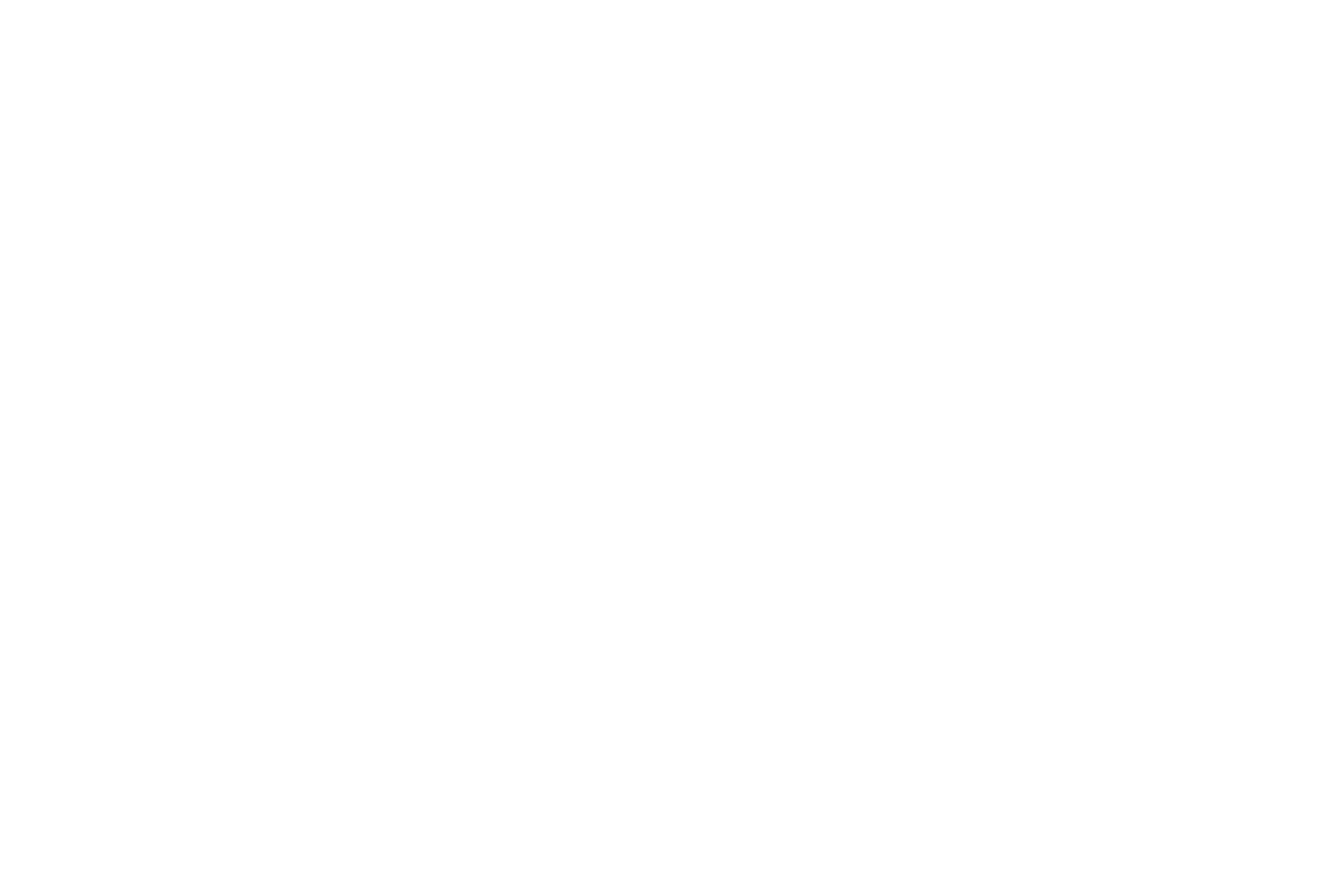
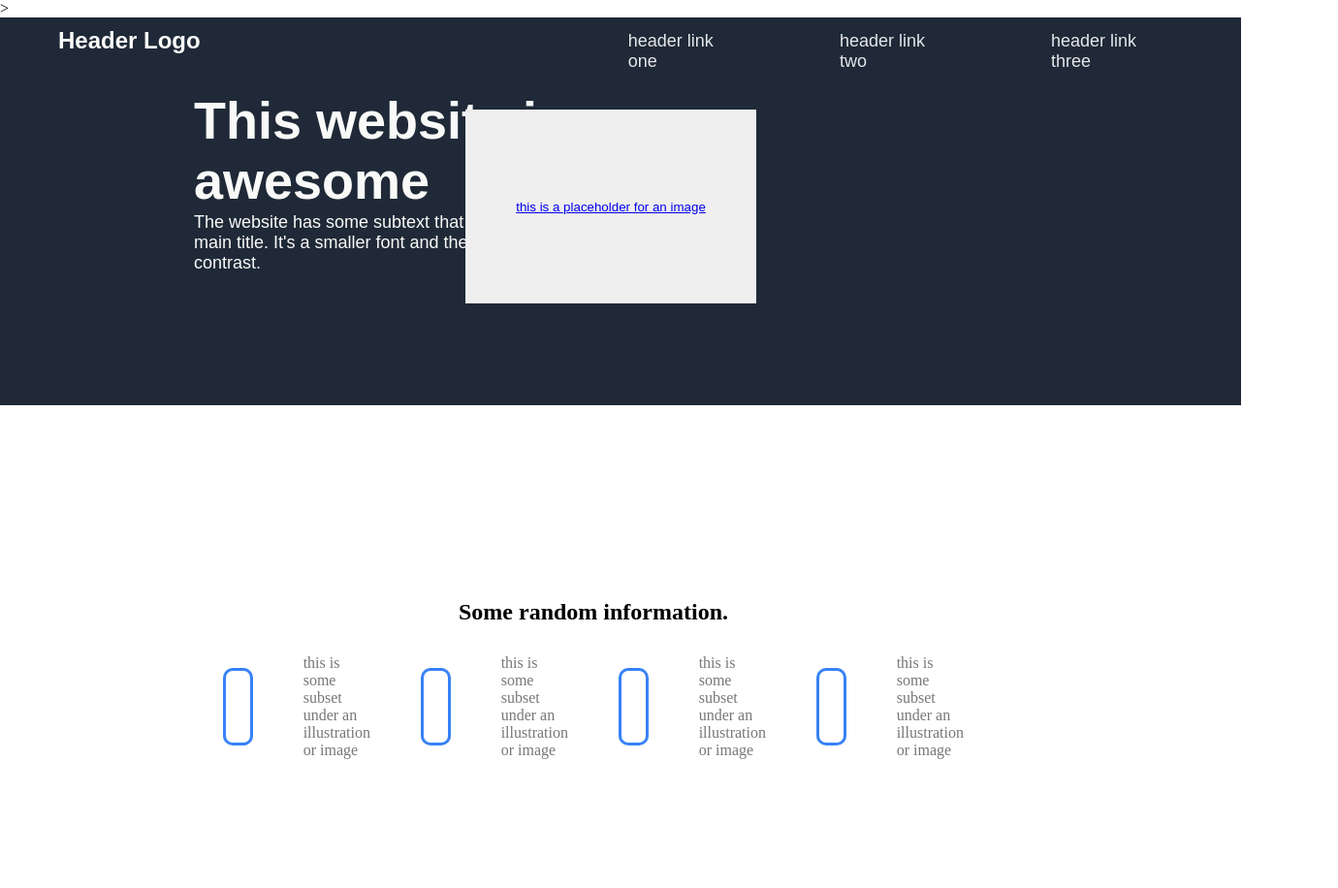
Before and after one commit to JacintaNgwu/Landing-page, a plain HTML site: page index.html in a window 1280 px wide. Shown: the top 916 px of the page at 97% size, 1380 px wide, since content can reach past the window. Before the commit the page ends 800 px from the top, so only its background shows below. Drawn offline with Linux system fonts and the light colour scheme.

Commit message:
add index.html

```diff
--- a/css/style.css
+++ b/css/style.css
@@ -0,0 +1,233 @@
+*{
+    margin: 0;
+    padding: 0;
+    box-sizing: border-box;
+}
+
+body{
+    width: 100%;
+    height: 100%;
+}
+.header{
+    height: 400px;
+    width: 100%;
+    background-color: #1f2937;
+    background-position: center;
+    background-size: cover;
+    position: relative;
+
+
+}
+.navbar{
+    width: 1200px;
+    height: 75px;
+    margin: auto;
+}
+
+.icon{
+    width: 200px;
+    float: left;
+    height: 70px;
+
+}
+
+.logo{
+    color: #f9faf8;
+    font-size: 24px;
+    float: left;
+    padding-left: 20px;
+    padding-top: 10px;
+    font-family:  Arial;
+
+}
+
+.menu{
+    width: 400px;
+    float: right;
+    height: 70px;
+}
+
+ul{
+    float: right;
+    display: flex;
+    justify-content: space-between;
+    align-items: center;
+}
+
+ul li{
+    list-style: none;
+    margin-left: 62px;
+    margin-top: 14px;
+    font-size: 18px;
+
+}
+ul li a{
+    text-decoration: none;
+    color: #e5e7eb;
+    font-family: Arial;
+    margin-right: 100px;
+    transition: 0.4s ease-in-out;
+}
+ul li a:hover{
+    color: #e5e7eb;
+}
+.text-box{
+    width: 90%;
+    color: #f9faf8;
+    font-size: 36px;
+    float: left;
+    padding-left: 200px;
+    font-weight: extra-bold;
+    font-family: Arial;
+}
+.text-box p{
+    float: left;
+    font-size: 18px;
+    margin: 2px 0 8px;
+}
+.button{
+    display:inline-block ;
+    text-decoration: none;
+    border: 1px solid  #3882f6;
+    background-color: #3882f6;
+    padding: 6px 24px;
+    position: relative;
+    color: #f9faf8;
+    font-size: 18px;
+    border-radius: 4px;
+
+}
+.form {
+    width: 250px;
+    height: 380px;
+    position: absolute;
+    baseline: 500px;
+    right: 800px;
+    background: linear-gradient( #e5e7eba9 );
+    padding-left: 250px;
+    padding-top: 20px;
+    padding-bottom: 20px;
+
+
+
+}
+.btn{
+    display: block;
+    width: 300px;
+    height: 200px;
+    background:linear-gradient( #e5e7eb) ;
+    border: 1px solid  #e5e7eb  ;
+    color: #f9faf8;
+    text-decoration: none;
+}
+/*--------information---------*/
+.information{
+    width:80% ;
+    margin: 100px;
+    text-align: center;
+    padding: 100px;
+
+}
+
+    .h1{
+    font-size: 36px;
+    font-weight: extra-bold;
+    color: #1f2937;
+
+
+}
+   .container{
+       display: flex;
+       justify-content: center;
+       align-items: center;
+       gap: 52px;
+       padding: 30px;
+       flex-direction: row;
+
+}
+
+
+
+.text p{
+    max-width: 200px;
+    color: #777;
+    text-align: start;
+}
+
+.info {
+    border: #3882f6 solid;
+    border-radius: 10px;
+    height: 80px;
+    width: 100px;
+    padding: 5px;
+}
+
+
+/*-------quote--------*/
+.quote{
+    width: 100% ;
+    height: 400px;
+    margin: 100px;
+    text-align: center;
+    padding: 150px;
+    position: relative;
+    background-position: center;
+    background-color: #e5e7eb;
+    background-size: cover;
+}
+
+.p{
+    font: 36px lighter italic #1f2937;
+    font-family: Arial;
+
+}
+
+
+/*----------action------*/
+
+.action{
+    background-color: #3882f6;
+    margin: 100px;
+    width: 80%;
+    height: 150px;
+    padding: 60px;
+    background-size: cover;
+    border-radius: 5px;
+    color: #f9faf8;
+
+}
+
+.h1{
+    text-align: start;
+    font-size: 36px;
+    font-weight:bold ;
+    font-family: Arial;
+
+}
+
+.p{
+    text-align: start;
+    font-size: 14px;
+    font-weight: lighter;
+}
+
+.button{
+
+    border: 1px solid #f9faf8 ;
+    background-color: #3882f6;
+
+}
+
+/*-----------footer--------*/
+
+.footer-bottom{
+    background-color: #1f2937;
+    color: #e5e7eb;
+    height: 50px;
+    width: 100%;
+    position: relative;
+    text-align: center;
+    bottom: 0px;
+    left: 0px;
+    padding-top: 20px;
+}
--- a/index.html
+++ b/index.html
@@ -5,9 +5,118 @@
         <meta name="viewport" content="width-device-width, initial-scale=1.0">
         <meta http-equiv="X-UA-Compatible" content="ie=edge">
         <link rel="stylesheet" href="css/style.css">
-        <title>Landing page</title>
+        <title>The Website</title>
     </head>
     <body>
+      >
+        <section class="header">
+            <div class="main">
+                <div class="navbar"
+                <div class="icon">
+                    <h3 class="logo">Header Logo</h3>
+                    <div>
+                        <div class="menu">
+                            <ul>
+                                <li><a href="#">header link one</a></li>
+                                <li><a href="#">header link two</a></li>
+                                <li><a href="#">header link three</a></li>
+                            </ul>
+                        </div>
+                    </div>
+                </div>
+            </div>
+        </div>
+        <div class="text-box">
+            <h1>This website is <br>awesome</br></h1>
+            <p>
+                The website has some subtext that goes here under the<br>main title. It's a smaller font and the color is lower<br>contrast.</br>
+
+            </p>
+            <br>
+            <a href="#" class="button">Sign up</a>
+        </br>
+    </div>
+    <div class="form">
+        <button class="btn"><a href="#">this is a placeholder for an image</a></button>
+    </div>
+            </section>
+
+<!----- information------>
+
+<section class=" information">
+<h1>Some random information.</h1>
+
+<div class="container">
+
+    <div class="info">
+
+    </div>
+    <div class="text">
+     <p>this is some subset <br> under an illustration <br> or image</p>
+    </div>
+    <div class="info">
+
+    </div>
+        <div class="text">
+            <p>this is some subset <br> under an illustration <br> or image</p>
+            </div>
+
+            <div class="info">
+
+            </div>
+                <div class="text">
+                    <p>this is some subset <br> under an illustration <br> or image</p>
+                    </div>
+
+                    <div class="info">
+
+                    </div>
+                        <div class="text">
+                            <p>this is some subset <br> under an illustration <br> or image</p>
+                        </div>
+
+</div>
+
+</section>
+
+<!------quote-------->
+
+
+<section class="quote">
+    <p>This is an inspiring quote, or a testimonial from a<br> customer. Maybe it's just filling
+    up space, or maybe<br> people will actually read it. who knows? All i know<br>is
+that it looks nice.</br>
+-Thor, God of Thunder</p>
+
+
+</section>
+
+<!--------action-------->
+
+
+<section class="action">
+
+        <div class="form-text">
+    <h1>
+        Call to action! it's time!
+    </h1>
+
+    <p>Sign up for our product by clicking that button right over there</p>
+
+        <a href="#" class="button">Sign up</a>
+    </div>
+
+</section>
+
+
+<!--------footer-------->
+
+<section class="footer">
+    <div class="footer-bottom">
+        Copyright &copy; The Odin project 2021
+    </div>
+</section>
+
 
     </body>
 </html>
```
Also changed, not shown: 1 other file.
